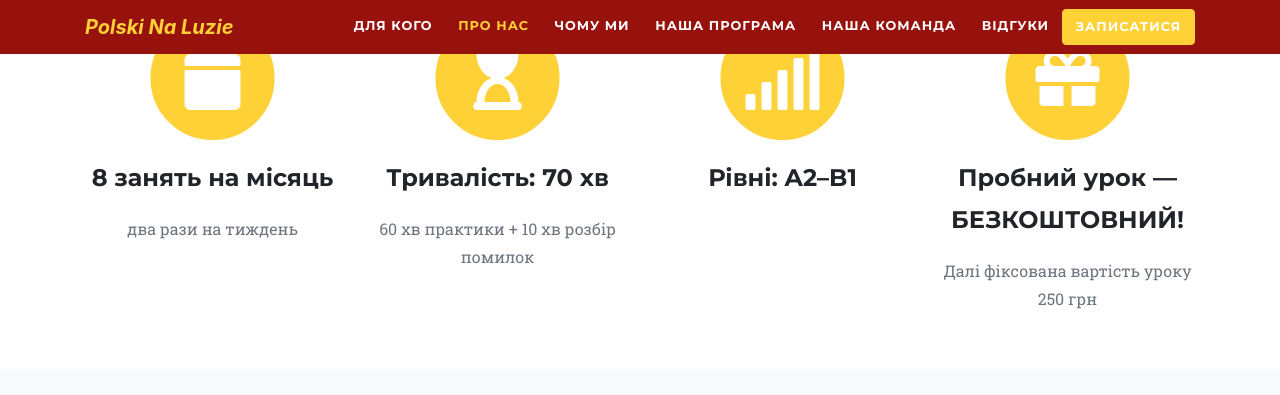
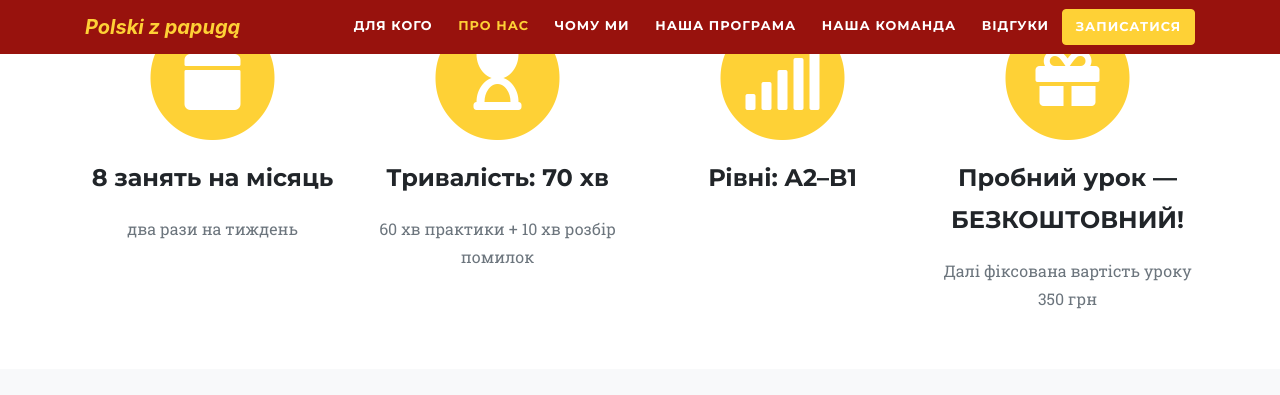
Before and after one commit to polski-z-papuga/polski-z-papuga.github.io, a Jekyll site: the page built from index.md, in a window 1280 px wide and 900 px high, scrolled down 2176 px. Shown: the top 395 px of the window. Built offline with Jekyll 4.4.1, drawn with Linux system fonts in a browser that asks for light colours; some web fonts are replaced; some of the changed text lies outside the part shown.

Commit message:
Renaming

```diff
--- a/_config.yml
+++ b/_config.yml
@@ -17,9 +17,9 @@ url    : "https://polski-na-luzie.github.io" # the base hostname & protocol for
 baseurl: "" # the subpath of your site, e.g. /blog
 favicon: assets/img/favicon.ico
 
-title      : Polski Na Luzie
+title      : Polski z papugą
 email      : polskinaluzie@yahoo.com #this is also the email contact forms will go to
-description: "Polski na luzie — розмовні клуби польської мови для дорослих і дітей від 10 років. Онлайн-уроки, авторські воркбуки та дружня атмосфера навчання."
+description: "Polski z papugą — розмовні клуби польської мови для дорослих і дітей від 10 років. Онлайн-уроки, авторські воркбуки та дружня атмосфера навчання."
 author     : ""
 
 #optional, defaults to site title
--- a/_data/sitetext.yml
+++ b/_data/sitetext.yml
@@ -34,7 +34,7 @@ en: &DEFAULT_EN
         desc: ""
         icon: fas fa-signal
       - title: "Пробний урок — БЕЗКОШТОВНИЙ!"
-        desc: "Далі фіксована вартість уроку 250 грн"
+        desc: "Далі фіксована вартість уроку 350 грн"
         icon: fas fa-gift
 
   portfolio:
@@ -91,9 +91,10 @@ en: &DEFAULT_EN
       - title: "Успішний досвід в підготовці учнів до співбесіди на Карту поляка, державний екзамен з польської мови, підготовці абітурієнтів до вступу в польські ВНЗ, проведенні розмовних клубів з польської та англійської мов, а також індивідуальних та групових форм навчання"
     teachers:
       title: "Наші викладачі:"
-      features:
+      features_left:
         - title: "філологи за освітою"
         - title: "з досвідом роботи в школах і мовних клубах"
+      features_right:
         - title: "ті, хто вміють пояснити складне простими словами"
         - title: "люди, які завжди підтримають і надихнуть"
 
--- a/_includes/timeline.html
+++ b/_includes/timeline.html
@@ -8,12 +8,12 @@
       <h2 class="section-heading text-uppercase">{{ site.data.sitetext[site.locale].timeline.title | default: "About Us" }}</h2>
     </div>
   </div>
-  <h3>{{ site.data.sitetext[site.locale].timeline.founder }}</h3>
+  <h3><i>{{ site.data.sitetext[site.locale].timeline.founder }}</i></h3>
   <div class="row">
     <div class="col-lg-3" style="display: inline-block">
       <img src="{{ site.data.sitetext[site.locale].timeline.photo }}" style="width: 100%; margin-top: 25px;">
     </div>
-    <div class="col-lg-8">
+    <div class="col-lg-9">
       <div class="large text-muted">
         <ul>
           {%- for skill in site.data.sitetext[site.locale].timeline.list -%}
@@ -24,16 +24,21 @@
     </div>
   </div>
   <div style="width: 100%; height: 4rem;"></div>
-  <h3>{{ site.data.sitetext[site.locale].timeline.teachers.title }}</h3>
+  <h3><i>{{ site.data.sitetext[site.locale].timeline.teachers.title }}</i></h3>
   <div class="row">
-    <div class="offset-lg-3 col-lg-8">
-      <div class="large text-muted">
-        <ul>
-          {%- for skill in site.data.sitetext[site.locale].timeline.teachers.features -%}
-          <li><p>{{ skill.title | markdownify }}</p></li>
-          {% endfor %}
-        </ul>
-      </div>
+    <div class="col-md-6 large text-muted">
+      <ul>
+        {%- for skill in site.data.sitetext[site.locale].timeline.teachers.features_left -%}
+        <li><p>{{ skill.title | markdownify }}</p></li>
+        {% endfor %}
+      </ul>
+    </div>
+    <div class="col-md-6 large text-muted">
+      <ul>
+        {%- for skill in site.data.sitetext[site.locale].timeline.teachers.features_right -%}
+        <li><p>{{ skill.title | markdownify }}</p></li>
+        {% endfor %}
+      </ul>
     </div>
   </div>
 </div>
--- a/assets/js/contact_me.js
+++ b/assets/js/contact_me.js
@@ -25,7 +25,7 @@ $(function() {
         firstName = name.split(' ').slice(0, -1).join(' ');
       }
 
-      const token = '8242064699:AAEvPSyHk2W7gkyRbZeCjy2mtrx_T4PbK34';
+      const token = '8219735414:AAEEYfMplLPfDpyBXKDjyunnpMEkCaahGPo';
       const chatIds = ['451229866', '687012041'];
       var textMessage = formattedMessage(name, phone, email);
 
```
